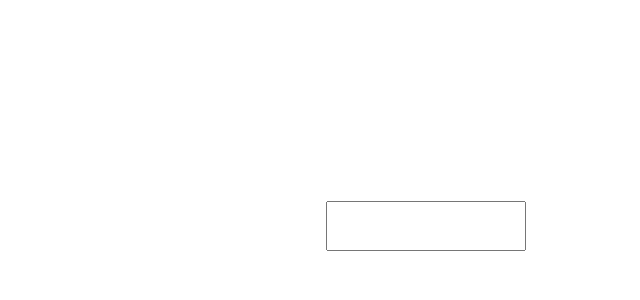
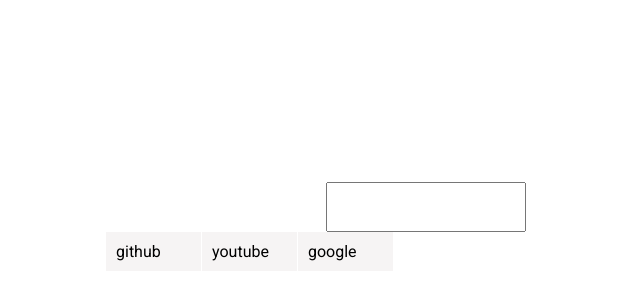
Before and after one commit to prasadneroolkar/searchify, a React (Vite) app: page /result-page in a window 1280 px wide. Shown: the part 174-474 px from the top of the page, without its empty margins (214-854 px from the left). Built offline with nearby package versions, Linux system fonts and the light colour scheme.

Commit message:
added toggle functionality

```diff
--- a/src/App.css
+++ b/src/App.css
@@ -22,3 +22,34 @@ img {
   width: 90px;
   height: auto;
 }
+
+.tab {
+  width: 50%;
+  margin: 0 auto;
+}
+
+ul.tabName {
+  display: flex;
+  list-style-type: none;
+}
+
+ul.tabName li {
+  width: 15%;
+  padding: 10px;
+  background-color: #f6f4f4;
+  border-right: 1px solid white;
+  cursor: pointer;
+  transition: 0.2s;
+}
+
+ul.tab_content {
+  background-color: #ddd;
+  list-style: none;
+  padding: 10px;
+}
+
+ul.tab_content li {
+  display: flex;
+  justify-content: left;
+  column-gap: 10px;
+}
--- a/src/components/ResultPage.jsx
+++ b/src/components/ResultPage.jsx
@@ -2,6 +2,7 @@ import { useEffect, useState } from "react";
 import { useLocation } from "react-router-dom";
 
 const ResultPage = () => {
+  const [tab, setTab] = useState("github");
   const location = useLocation();
   const retriveUrl = () => {
     return new URLSearchParams(location.search);
@@ -20,7 +21,7 @@ const ResultPage = () => {
 
     try {
       const response = await fetch(
-        `https://api.github.com/search/topics?q=${resSearch}&per_page=${maxResults}`,
+        `https://api.github.com/search/repositories?q=${resSearch}&per_page=${maxResults}`,
         {
           headers: {
             Authorization: `token ${token}`,
@@ -47,6 +48,10 @@ const ResultPage = () => {
     }
   }, [resSearch]);
 
+  const handleTab = (selectedTab) => {
+    setTab(selectedTab);
+  };
+
   return (
     <>
       <div className="container">
@@ -57,24 +62,90 @@ const ResultPage = () => {
             onChange={(e) => setResearch(e.target.value)}
           />
         </div>
-        <div>
+        <div className="tab">
+          <ul className="tabName">
+            <li onClick={() => handleTab("github")}>github</li>
+            <li onClick={() => handleTab("youtube")}>youtube</li>
+            <li onClick={() => handleTab("google")}>google</li>
+          </ul>
           {error && <p>Error: {error}</p>}
-          {gitApi.length > 0 &&
-            gitApi.map((elem, id) => (
-              <div key={id}>
-                <p>
+          {gitApi.length > 0 && (
+            <div className="content">
+              {tab === "github" && (
+                <>
+                  {gitApi.map((elem, id) => {
+                    return (
+                      <ul className="tab_content one" key={id}>
+                        <li>
+                          <img
+                            className="profileImg"
+                            style={{ width: "20px", height: "20px" }}
+                            src={`https://github.com/${elem.name}.png?size=40`}
+                            alt=""
+                          />
                           <a
-                    href={`https://github.com/topics/${elem.name}`}
+                            href={`https://github.com/${elem.name}`}
                             target="_blank"
                           >
                             {elem.name}
                           </a>
-                </p>
-                <p>{elem.short_description}</p>
-
-                {/* <p>{elem.short_description}</p> */}
+                        </li>
+                        <li>{elem.short_description}</li>
+                      </ul>
+                    );
+                  })}
+                </>
+              )}
+              {tab === "youtube" && (
+                <>
+                  {gitApi.map((elem, id) => {
+                    return (
+                      <ul className="tab_content two" key={id}>
+                        <li>
+                          <img
+                            className="profileImg"
+                            style={{ width: "20px", height: "20px" }}
+                            src={`https://github.com/${elem.name}.png?size=40`}
+                            alt=""
+                          />
+                          <a
+                            href={`https://github.com/${elem.name}`}
+                            target="_blank"
+                          >
+                            {elem.name}
+                          </a>
+                        </li>
+                        <li>{elem.short_description}</li>
+                      </ul>
+                    );
+                  })}
+                </>
+              )}
+              {tab === "google" && (
+                <>
+                  {gitApi.map((elem, id) => (
+                    <ul className="tab_content three" key={id}>
+                      <li>
+                        <img
+                          className="profileImg"
+                          style={{ width: "20px", height: "20px" }}
+                          src={`https://github.com/${elem.name}.png?size=40`}
+                          alt=""
+                        />
+                        <a
+                          href={`https://github.com/${elem.name}`}
+                          target="_blank"
+                        >
+                          {elem.name}
+                        </a>
+                      </li>
+                      <li>{elem.short_description}</li>
+                    </ul>
+                  ))}
+                </>
+              )}
             </div>
-            ))}
+          )}
         </div>
       </div>
     </>
```
Also changed, not shown: src/components/InputComp.jsx (added, +14 -0 lines). Lines whose indentation alone changed are shown as unchanged.
